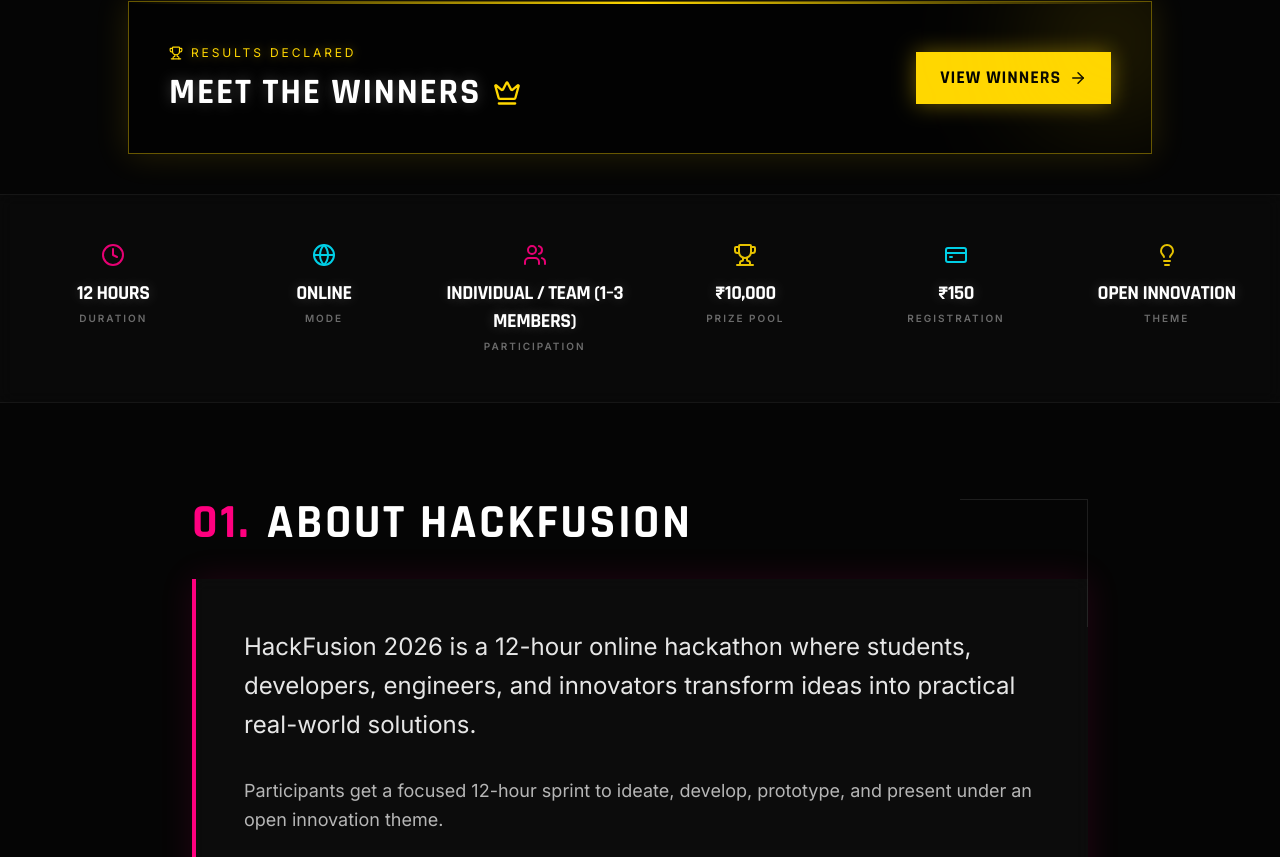
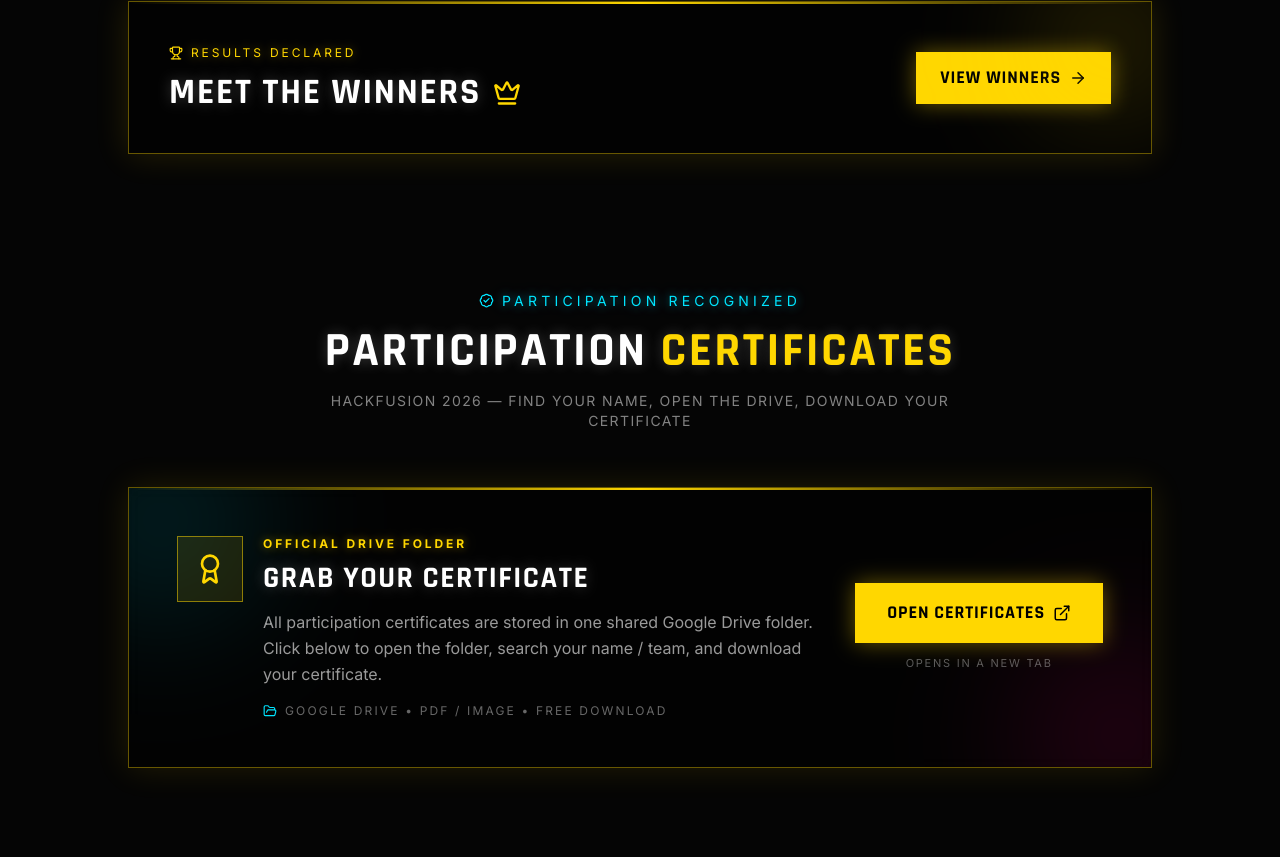
Before and after one commit to chithalurihemanth972-dot/hackfusion.io, a React (Vite) app: page / in a window 1280 px wide. Shown: the part 1003-1860 px from the top of the page. Built offline with nearby package versions, Linux system fonts and the light colour scheme.

Commit message:
Add Certificates section linked to participation certificates Drive folder

```diff
--- a/src/App.tsx
+++ b/src/App.tsx
@@ -11,6 +11,7 @@
 import RoundsTeaser from './components/RoundsTeaser';
 import Winners from './components/Winners';
 import WinnersTeaser from './components/WinnersTeaser';
+import Certificates from './components/Certificates';
 import EventDetails from './components/EventDetails';
 import Footer from './components/Footer';
 
@@ -19,6 +20,7 @@
     <main>
       <Hero />
       <WinnersTeaser />
+      <Certificates />
       <EventStats />
       <About />
       <Domains />
--- /dev/null
+++ b/src/components/Certificates.tsx
@@ -0,0 +1,82 @@
+import { motion } from 'framer-motion';
+import { Award, BadgeCheck, ExternalLink, FolderOpen } from 'lucide-react';
+import { CERTIFICATES_DRIVE_LINK, HACKATHON_DETAILS } from '../config';
+
+const Certificates = () => {
+  return (
+    <section id="certificates" className="py-24 px-6 relative">
+      <div className="container mx-auto max-w-5xl">
+        <motion.div
+          initial={{ opacity: 0, y: 20 }}
+          whileInView={{ opacity: 1, y: 0 }}
+          viewport={{ once: true }}
+          className="text-center mb-14"
+        >
+          <p className="inline-flex items-center gap-2 text-hack-blue text-xs md:text-sm uppercase tracking-[0.3em] mb-4 text-glow-blue">
+            <BadgeCheck size={15} />
+            Participation Recognized
+          </p>
+          <h2 className="text-4xl md:text-5xl font-bold text-white mb-4 text-glow-soft">
+            PARTICIPATION <span className="text-hack-gold">CERTIFICATES</span>
+          </h2>
+          <p className="text-white/50 max-w-2xl mx-auto uppercase tracking-widest text-sm">
+            HackFusion {HACKATHON_DETAILS.edition} — find your name, open the drive, download your certificate
+          </p>
+        </motion.div>
+
+        <motion.article
+          initial={{ opacity: 0, y: 24 }}
+          whileInView={{ opacity: 1, y: 0 }}
+          viewport={{ once: true }}
+          className="group relative border border-hack-gold/40 bg-black/50 backdrop-blur-sm p-8 md:p-12 overflow-hidden shadow-[0_0_32px_rgba(255,215,0,0.12)]"
+        >
+          {/* Top beam + glows — same language as Winners / Rounds teasers */}
+          <div className="absolute inset-x-0 top-0 h-0.5 bg-gradient-to-r from-transparent via-hack-gold to-transparent" />
+          <div className="pointer-events-none absolute -left-16 -top-16 h-48 w-48 rounded-full bg-hack-blue/15 blur-[70px]" />
+          <div className="pointer-events-none absolute -right-16 -bottom-16 h-48 w-48 rounded-full bg-hack-pink/15 blur-[70px]" />
+
+          <div className="relative flex flex-col md:flex-row items-start md:items-center gap-8 justify-between">
+            <div className="flex items-start gap-5">
+              <div className="p-4 border border-hack-gold/50 bg-hack-gold/10 shrink-0">
+                <Award className="w-8 h-8 text-hack-gold" />
+              </div>
+              <div>
+                <p className="text-hack-gold text-xs font-bold uppercase tracking-[0.24em] mb-2 text-glow-gold">
+                  Official Drive Folder
+                </p>
+                <h3 className="text-2xl md:text-3xl font-bold text-white text-glow-soft leading-tight mb-3">
+                  Grab Your Certificate
+                </h3>
+                <p className="text-white/60 text-sm md:text-base leading-relaxed max-w-xl">
+                  All participation certificates are stored in one shared Google Drive folder.
+                  Click below to open the folder, search your name / team, and download your certificate.
+                </p>
+                <div className="mt-4 flex items-center gap-2 text-white/40 text-xs uppercase tracking-[0.18em]">
+                  <FolderOpen size={14} className="text-hack-blue" />
+                  Google Drive • PDF / Image • Free download
+                </div>
+              </div>
+            </div>
+
+            <div className="flex flex-col gap-3 w-full md:w-auto shrink-0">
+              <a
+                href={CERTIFICATES_DRIVE_LINK}
+                target="_blank"
+                rel="noopener noreferrer"
+                className="inline-flex items-center justify-center gap-2 bg-hack-gold text-black px-8 py-4 font-rajdhani text-lg font-bold uppercase tracking-wider shadow-[0_0_22px_rgba(255,215,0,0.4)] hover:bg-hack-gold/85 transition-colors"
+              >
+                Open Certificates
+                <ExternalLink size={18} />
+              </a>
+              <p className="text-white/35 text-[11px] uppercase tracking-[0.16em] text-center">
+                Opens in a new tab
+              </p>
+            </div>
+          </div>
+        </motion.article>
+      </div>
+    </section>
+  );
+};
+
+export default Certificates;
--- a/src/components/Navbar.tsx
+++ b/src/components/Navbar.tsx
@@ -22,6 +22,7 @@
     { name: 'About', href: '/#about' },
     { name: 'Domains', href: '/#domains' },
     { name: 'Statements', href: '/#problem-statements' },
+    { name: 'Certificates', href: '/#certificates' },
     { name: 'Details', href: '/#details' },
   ];
 
--- a/src/components/Winners.tsx
+++ b/src/components/Winners.tsx
@@ -1,7 +1,7 @@
 import { motion } from 'framer-motion';
-import { Trophy, Medal, Crown, Award, Sparkles, Star } from 'lucide-react';
+import { Trophy, Medal, Crown, Award, Sparkles, Star, ExternalLink } from 'lucide-react';
 import { Link } from 'react-router-dom';
-import { HACKATHON_DETAILS } from '../config';
+import { CERTIFICATES_DRIVE_LINK, HACKATHON_DETAILS } from '../config';
 
 const CONFETTI = Array.from({ length: 36 }).map((_, i) => ({
   left: `${(i * 29) % 100}%`,
@@ -343,12 +343,24 @@
               Build. Innovate. Solve. — see you at the next edition of {HACKATHON_DETAILS.name}.
             </p>
           </div>
-          <Link
-            to="/"
-            className="inline-flex items-center gap-2 border border-hack-blue/65 px-6 py-3 font-rajdhani text-lg font-bold uppercase tracking-wider text-hack-blue text-glow-blue hover:bg-hack-blue/10 transition-colors shrink-0"
-          >
-            Back to Home
-          </Link>
+          <div className="flex flex-col sm:flex-row gap-3 shrink-0">
+            <a
+              href={CERTIFICATES_DRIVE_LINK}
+              target="_blank"
+              rel="noopener noreferrer"
+              className="inline-flex items-center gap-2 bg-hack-gold text-black px-6 py-3 font-rajdhani text-lg font-bold uppercase tracking-wider shadow-[0_0_22px_rgba(255,215,0,0.4)] hover:bg-hack-gold/85 transition-colors"
+            >
+              <Award size={18} />
+              Get Certificates
+              <ExternalLink size={16} />
+            </a>
+            <Link
+              to="/"
+              className="inline-flex items-center justify-center gap-2 border border-hack-blue/65 px-6 py-3 font-rajdhani text-lg font-bold uppercase tracking-wider text-hack-blue text-glow-blue hover:bg-hack-blue/10 transition-colors"
+            >
+              Back to Home
+            </Link>
+          </div>
         </motion.div>
       </div>
     </section>
--- a/src/config.ts
+++ b/src/config.ts
@@ -36,6 +36,9 @@
   bg: "#050505",
 };
 
+export const CERTIFICATES_DRIVE_LINK =
+  "https://drive.google.com/drive/folders/1Ids5wGBgNyWiJezU5QzW-m6EiHIqZo6G";
+
 const base = import.meta.env.BASE_URL || "/";
 
 export const PROBLEM_STATEMENTS = [
```
